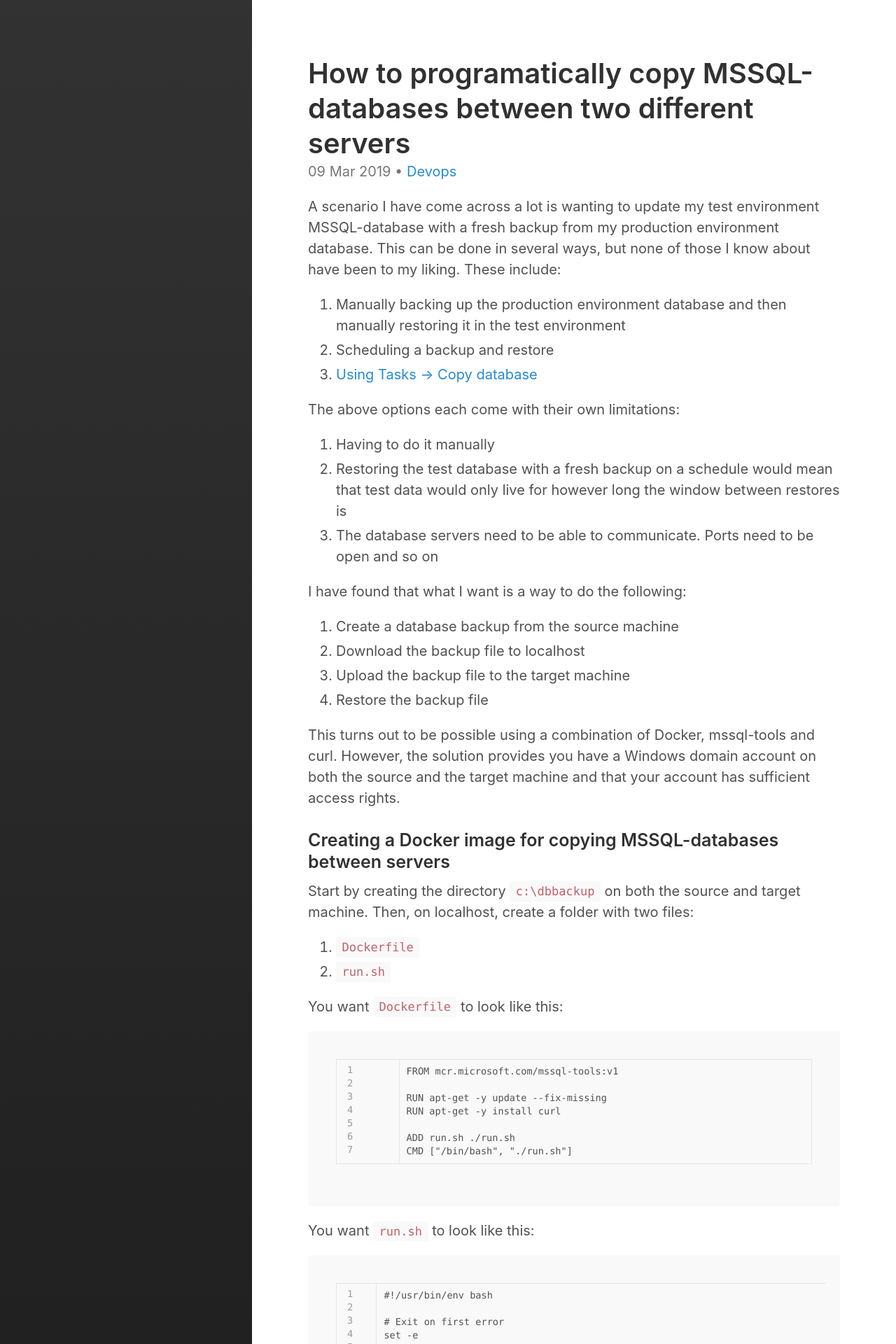
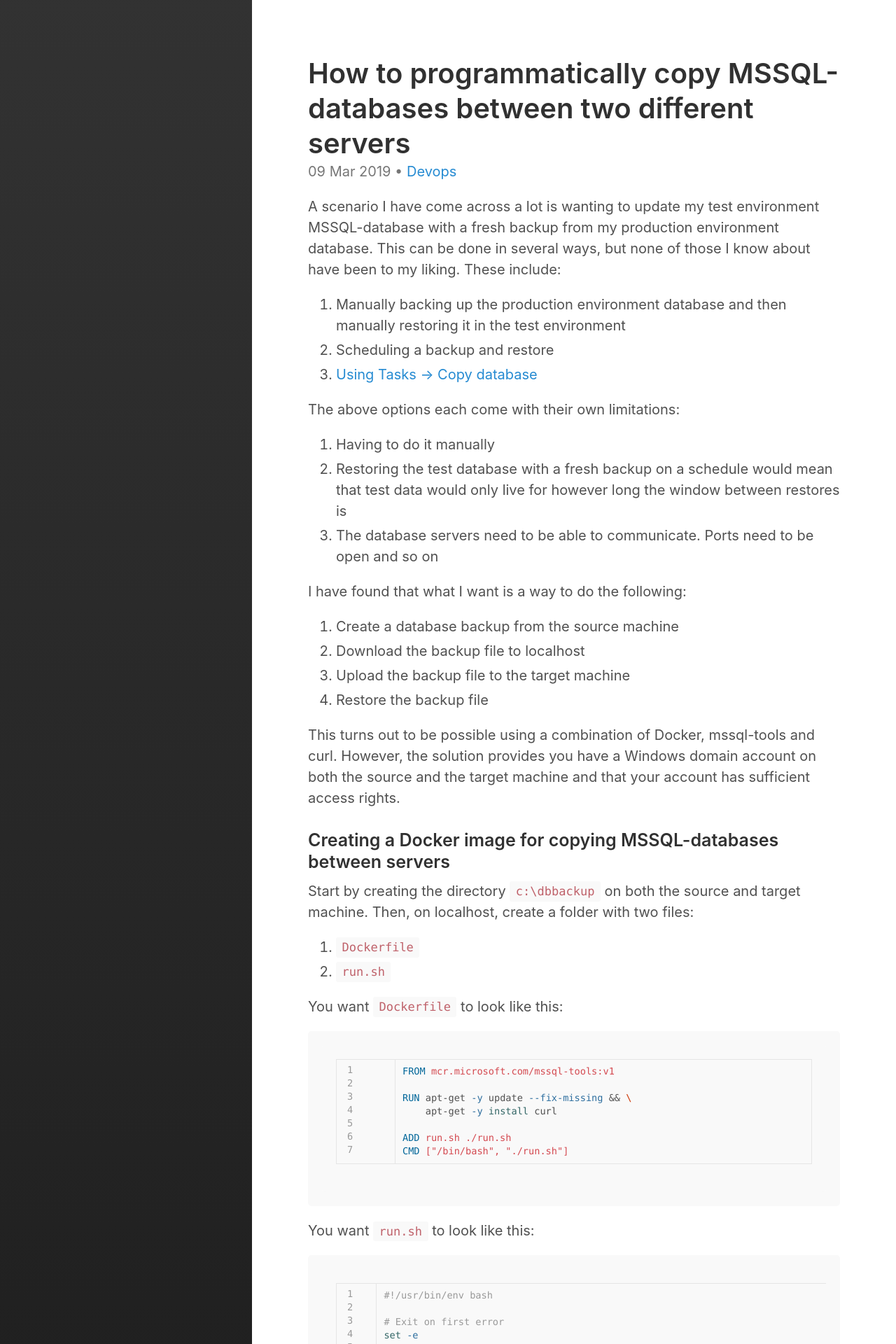
Before and after one commit to tomeo/tomeo.github.io, a Jekyll site: the page built from _posts/2019-03-09-how-to-programmatically-copy-mssql-databases-between-two-different-servers.md, in a window 1280 px wide. Shown: the top 1920 px of the page at 70% size. Built offline with Jekyll 4.4.1, drawn with Linux system fonts in a browser that asks for light colours; some of the changed text lies outside the part shown.

Commit message:
Touchup How to programmatically copy MSSQL-databases between two different servers

````diff
--- a/_posts/2019-03-09-how-to-programatically-copy-mssql-databases-between-two-different-servers.md
+++ b/_posts/2019-03-09-how-to-programmatically-copy-mssql-databases-between-two-different-servers.md
@@ -1,6 +1,6 @@
 ---
 layout: post
-title: How to programatically copy MSSQL-databases between two different servers
+title: How to programmatically copy MSSQL-databases between two different servers
 category: Devops
 excerpt_separator:  <!--more-->
 tags:
@@ -36,20 +36,18 @@
 2. `run.sh`
 
 You want `Dockerfile` to look like this:
-
-```
+```docker
 FROM mcr.microsoft.com/mssql-tools:v1
 
-RUN apt-get -y update --fix-missing
-RUN apt-get -y install curl
+RUN apt-get -y update --fix-missing && \
+    apt-get -y install curl
 
 ADD run.sh ./run.sh
 CMD ["/bin/bash", "./run.sh"]
 ```
 
 You want `run.sh` to look like this:
-
-```
+```bash
 #!/usr/bin/env bash
 
 # Exit on first error
@@ -92,8 +90,7 @@
 ```
 
 Run it using
-
-```
+```bash
 docker build -t mssqlcp . && docker run -it --rm \
   -e "DOMAIN_USERNAME=DOMAINNAME\Username" \
   -e "DOMAIN_PASSWORD=Password" \
@@ -107,3 +104,11 @@
   -e "TO_DATABASE_NAME=todbname" \
    mssqlcp
 ```
+
+### Compress backups
+
+You may want to tell SQL-server to compress your backup files. This can be done by running the following on the source SQL-server:
+```sql
+EXEC sp_configure 'backup compression default', 1
+RECONFIGURE WITH OVERRIDE
+```
````
